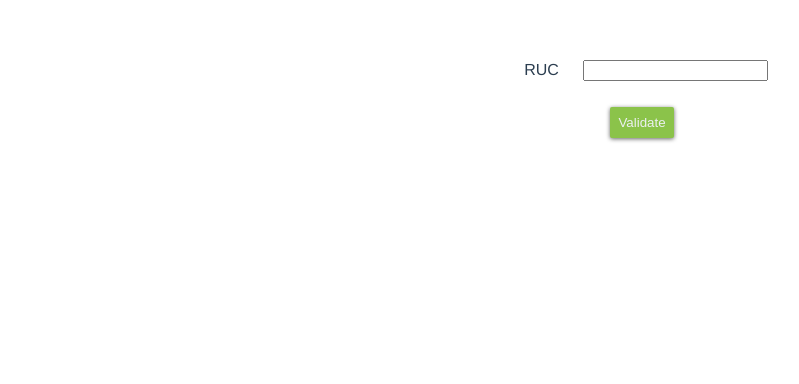
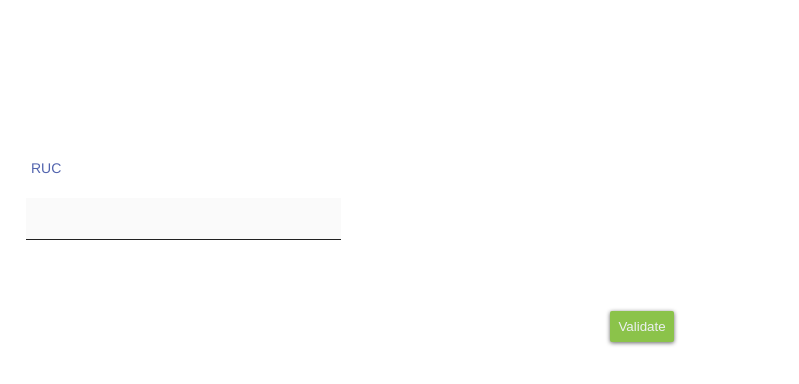
Before and after one commit to GioDavid/vue-ecuadorian-id-validation, a Vue app: page / in a window 1280 px wide. Shown: the top 384 px of the page, without its empty margins (6-805 px from the left). Built offline with nearby package versions, Linux system fonts and the light colour scheme.

Commit message:
added style in paper input element

```diff
--- a/src/App.vue
+++ b/src/App.vue
@@ -1,6 +1,6 @@
 <template>
   <div id="app" class="main-container">
-    <form action="/">
+    <form class="main-container__form" action="/">
       <vue-ruc-input id="rucInput" ref="rucInput"></vue-ruc-input>
     </form>
     <button class="main-container__button" @click="validate" >Validate</button>
@@ -34,6 +34,11 @@
     display: block;
   }
 
+  .main-container__form {
+    padding-top: 60px;
+    padding-left: 24px;
+  }
+
   .main-container__button {
     margin: 8px;
     margin-left: 24px;
--- a/src/components/vueRucInput.vue
+++ b/src/components/vueRucInput.vue
@@ -1,11 +1,14 @@
 <template>
   <div id="rucContainer" class="main-container">
-    <label class="main-container__text main-container__label">{{label}}</label>
-    <input class="main-container__input" type= "text"
-           pattern="\d*" maxlength="13" title="Ingrese solo digitos!" v-model="identification" />
+    <br>
+      <input class="main-container__input" type= "text"
+             pattern="\d*" maxlength="13" title="Ingrese solo digitos!" v-model="identification"  v-bind:style="inputStyle"/>      <span class="highlight"></span>
+      <span class="main-container__highlight"></span>
+      <span class="main-container__bar"></span>
+      <label class="main-container__label">{{label}}</label>
     <ruc-validator ref="validator" @isValidChanged="isValid = $event"></ruc-validator>
     <br>
-    <span class="main-container__text main-container__error-message" v-if="!isValid">{{message}}</span>
+    <span class="main-container__error-message" v-if="!isValid">{{message}}</span>
   </div>
 </template>
 <script>
@@ -26,13 +29,34 @@
          */
         label: 'RUC',
         /**
-         *  error message to show.
+         *  label to display over the input.
          */
         message: 'RUC incorrecto!',
         /**
          *  boolean value use to show the error message
          */
-        isValid: true
+        isValid: true,
+        /**
+         *  Object that is going to be bind to input style
+         */
+        inputStyle: {
+          backgroundColor: '#fafafa',
+          borderColor: '#212121'
+        },
+        /**
+         *  Object that contain all the style properties for the input when the input value is correct
+         */
+        validInputStyle: {
+          backgroundColor: '#fff',
+          borderColor: '#00E676'
+        },
+        /**
+         *  Object that contain all the style properties for the input when there's an error
+         */
+        errorInputStyle: {
+          backgroundColor: '#FFEBEE',
+          borderColor: '#B71C1C'
+        }
       }
     },
     methods: {
@@ -43,40 +67,115 @@
         this.$refs.validator.validate(this.identification)
       }
     },
+    watch: {
+      // whenever isValid changes, this function will run
+      isValid: function (value) {
+        console.log(value)
+        this.inputStyle = (value) ? this.validInputStyle : this.errorInputStyle
+      }
+    },
     name: 'vueRucInput'
   }
 </script>
 <style scoped>
+  /* CONTAINER ------------------------------- */
   .main-container {
-    font-family: 'Avenir', Helvetica, Arial, sans-serif;
-    -webkit-font-smoothing: antialiased;
-    -moz-osx-font-smoothing: grayscale;
-    background-color: white;
-    text-align: center;
-    color: #2c3e50;
-    margin-top: 60px;
-    display: block;
+    position:relative;
+    margin-bottom:45px;
   }
 
-  main-container__label{
-    color: #B71C1C;
+  /* INPUT ======================================= */
+  .main-container__input {
+    font-size:18px;
+    padding:10px 10px 10px 5px;
+    display:block;
+    width:300px;
+    border:none;
+    border-bottom:1px solid #757575;
   }
 
-  .main-container__title {
-    margin: 24px;
-    color: #B71C1C;
+  .main-container__input:focus { outline:none; }
+
+  /* LABEL ======================================= */
+  .main-container__label{
+    color:#999;
+    font-size:18px;
+    font-weight:normal;
+    position:absolute;
+    pointer-events:none;
+    left:5px;
+    top:10px;
+    transition:0.2s ease all;
+    -moz-transition:0.2s ease all;
+    -webkit-transition:0.2s ease all;
   }
 
-  .main-container__input {
-    margin-left: 24px;
+  /* active state */
+  .main-container__input:focus ~ .main-container__label, .main-container__input:valid ~ .main-container__label 		{
+    top:-20px;
+    font-size:14px;
+    color:#5264AE;
   }
 
-  .main-container__text {
-    margin-left: 24px;
-    margin-top: 16px;
+  /* BOTTOM BARS ================================= */
+  .main-container__bar 	{ position:relative; display:block; width:300px; }
+  .main-container__bar:before, .main-container__bar:after 	{
+    content:'';
+    height:2px;
+    width:0;
+    bottom:1px;
+    position:absolute;
+    background:#5264AE;
+    transition:0.2s ease all;
+    -moz-transition:0.2s ease all;
+    -webkit-transition:0.2s ease all;
+  }
+  .main-container__bar:before {
+    left:50%;
+  }
+  .main-container__bar:after {
+    right:50%;
+  }
+
+  /* active state */
+  .main-container__input:focus ~ .main-container__bar:before, .main-container__input:focus ~ .main-container__bar:after {
+    width:50%;
+  }
+
+  /* HIGHLIGHTER ================================== */
+  .main-container__highlight {
+    position:absolute;
+    height:60%;
+    width:100px;
+    top:25%;
+    left:0;
+    pointer-events:none;
+    opacity:0.5;
+  }
+
+  /* active state */
+  .main-container__input:focus ~ .main-container__highlight {
+    -webkit-animation:inputHighlighter 0.3s ease;
+    -moz-animation:inputHighlighter 0.3s ease;
+    animation:inputHighlighter 0.3s ease;
+  }
+
+  /* ANIMATIONS ================ */
+  @-webkit-keyframes inputHighlighter {
+    from { background:#5264AE; }
+    to 	{ width:0; background:transparent; }
+  }
+  @-moz-keyframes inputHighlighter {
+    from { background:#5264AE; }
+    to 	{ width:0; background:transparent; }
+  }
+  @keyframes inputHighlighter {
+    from { background:#5264AE; }
+    to 	{ width:0; background:transparent; }
   }
 
   .main-container__error-message{
     color: #B71C1C;
   }
+
 </style>
```
